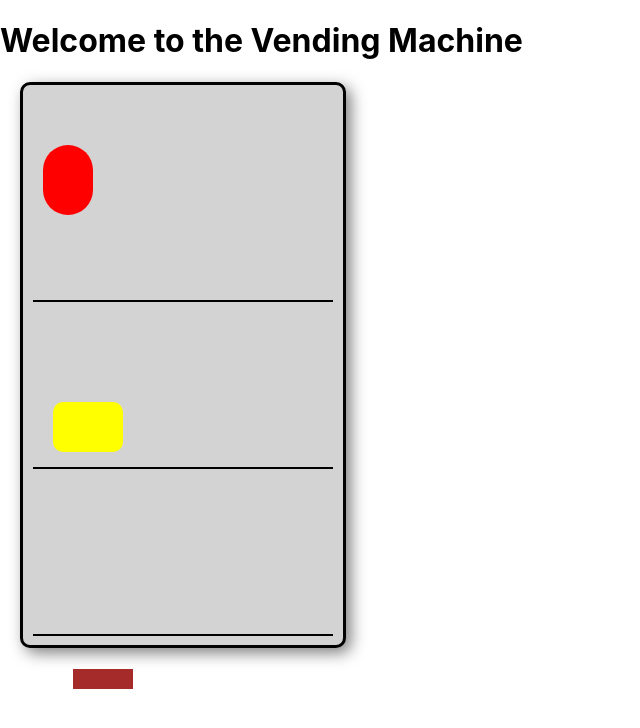
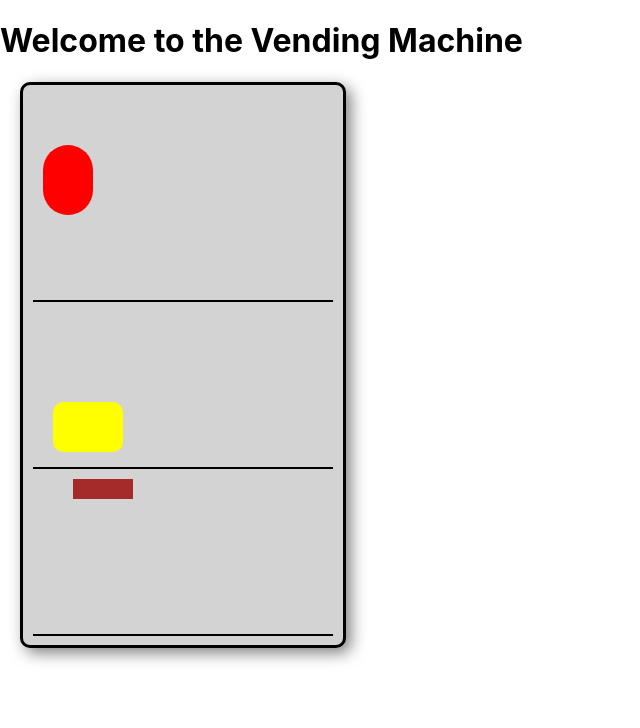
Before and after one commit to ZABocek/Springboard_Unit_46.1_React_Router_Intro_Vending_Machine, a React (Create React App) app in the folder vending-machine-app/: page / in a window 1280 px wide. Shown: the top 728 px of the page, without its empty margins (0-640 px from the left). Built offline with nearby package versions, Linux system fonts and the light colour scheme.

Commit message:
modified App.css

```diff
--- a/vending-machine-app/src/App.css
+++ b/vending-machine-app/src/App.css
@@ -50,6 +50,6 @@
   height: 20px;
   background-color: brown;
   position: absolute;
-  top: 200px;
+  top: 10px;
   left: 40px;
 }
```
